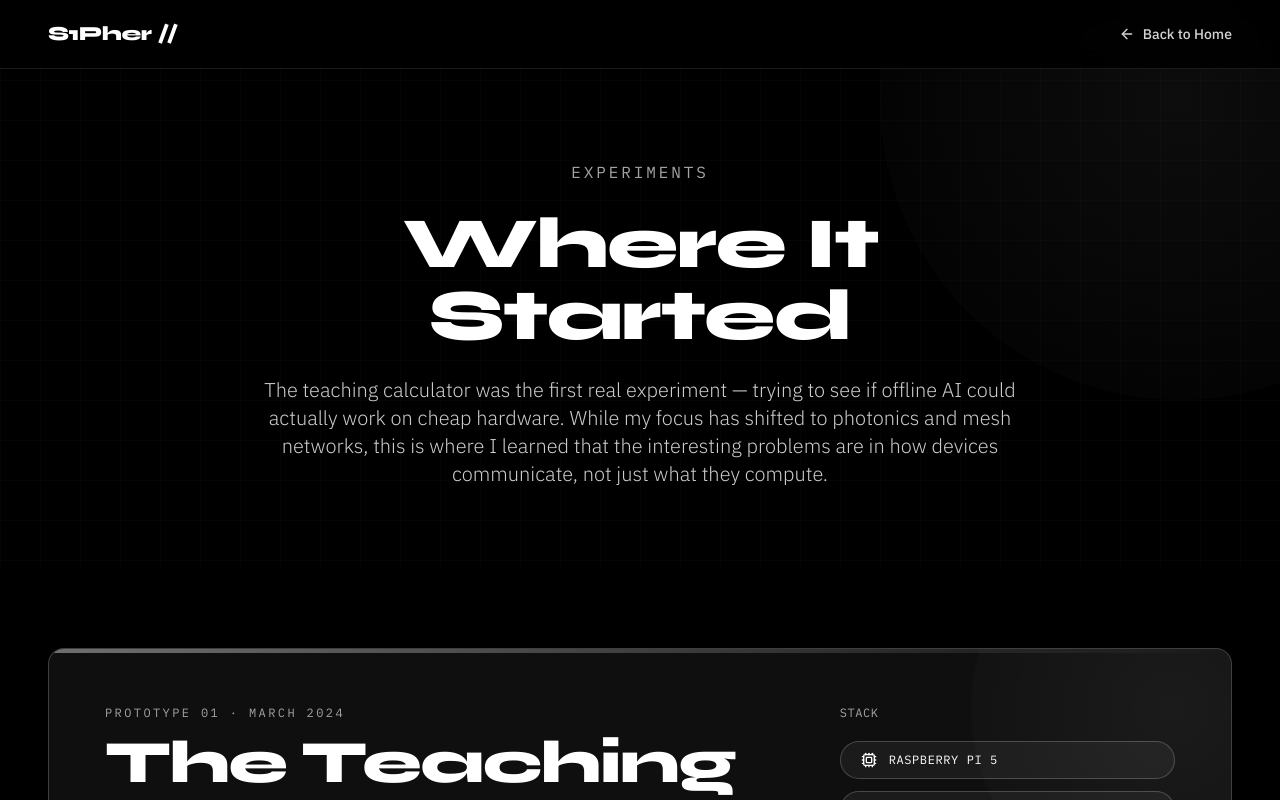
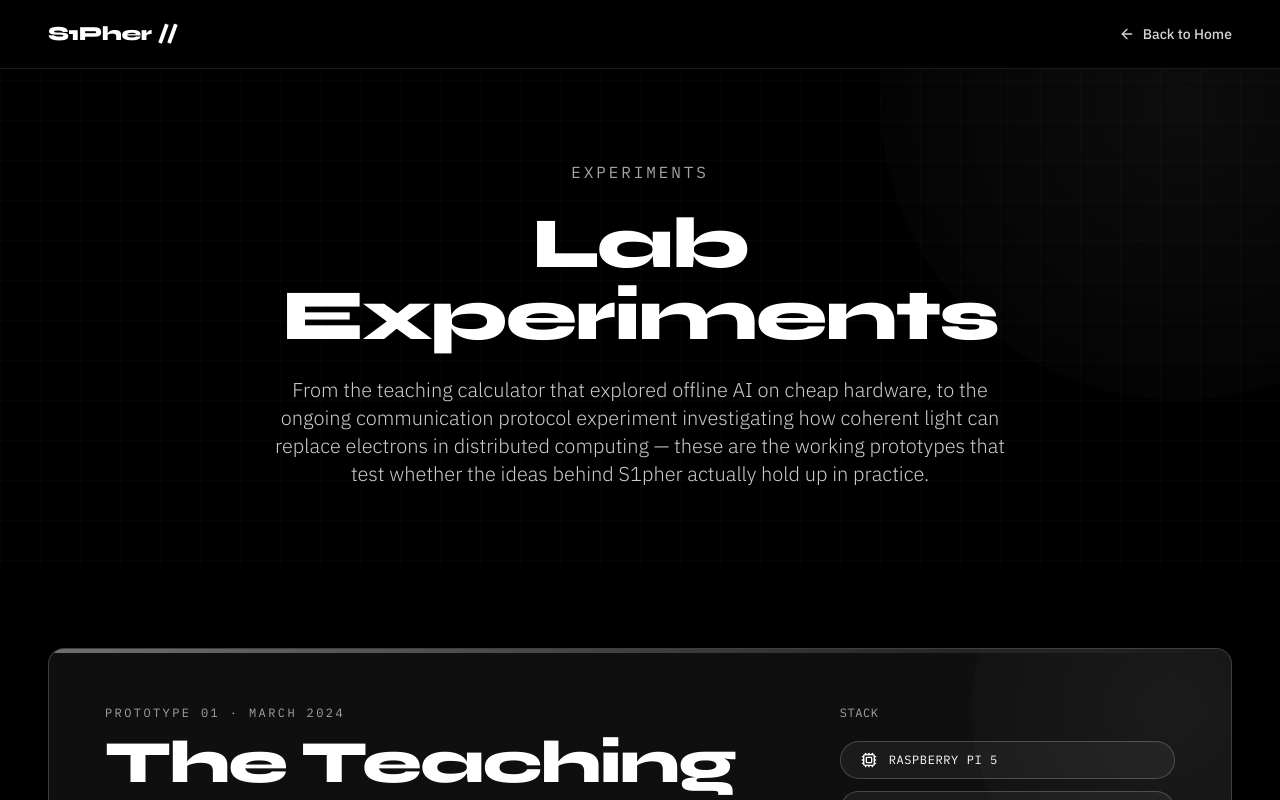
Before and after one commit to Trammell-Whitfield/S1pher-Website, a React (Vite) app in the folder s1pher-react/: page /prototypes in a window 1280 px wide. Shown: the top 800 px of the page. Built offline with nearby package versions, Linux system fonts and the light colour scheme.

Commit message:
Update PrototypesPage.tsx

```diff
--- a/s1pher-react/src/pages/PrototypesPage.tsx
+++ b/s1pher-react/src/pages/PrototypesPage.tsx
@@ -2,6 +2,7 @@ import { motion } from 'framer-motion';
 import { ArrowLeft } from 'lucide-react';
 import { Link } from 'react-router-dom';
 import { ProjectShowcase } from '../components/ProjectShowcase';
+import { PhotonicCommunication } from '../components/PhotonicCommunication';
 import { HowItWorks } from '../components/HowItWorks';
 
 export function PrototypesPage() {
@@ -53,8 +54,8 @@ export function PrototypesPage() {
             transition={{ duration: 0.8, delay: 0.3 }}
             className="text-5xl md:text-6xl lg:text-7xl font-display font-extrabold text-white leading-tight tracking-tight mb-6"
           >
-            Where It<br />
-            Started
+            Lab<br />
+            Experiments
           </motion.h1>
 
           <motion.p
@@ -63,7 +64,7 @@ export function PrototypesPage() {
             transition={{ duration: 0.8, delay: 0.4 }}
             className="text-lg md:text-xl text-white/80 font-light max-w-3xl mx-auto leading-relaxed"
           >
-            The teaching calculator was the first real experiment — trying to see if offline AI could actually work on cheap hardware. While my focus has shifted to photonics and mesh networks, this is where I learned that the interesting problems are in how devices communicate, not just what they compute.
+            From the teaching calculator that explored offline AI on cheap hardware, to the ongoing communication protocol experiment investigating how coherent light can replace electrons in distributed computing — these are the working prototypes that test whether the ideas behind S1pher actually hold up in practice.
           </motion.p>
         </motion.div>
       </section>
@@ -71,6 +72,7 @@ export function PrototypesPage() {
       {/* Main Content */}
       <main>
         <ProjectShowcase />
+        <PhotonicCommunication />
         <HowItWorks />
 
         {/* Journey Note */}
```
